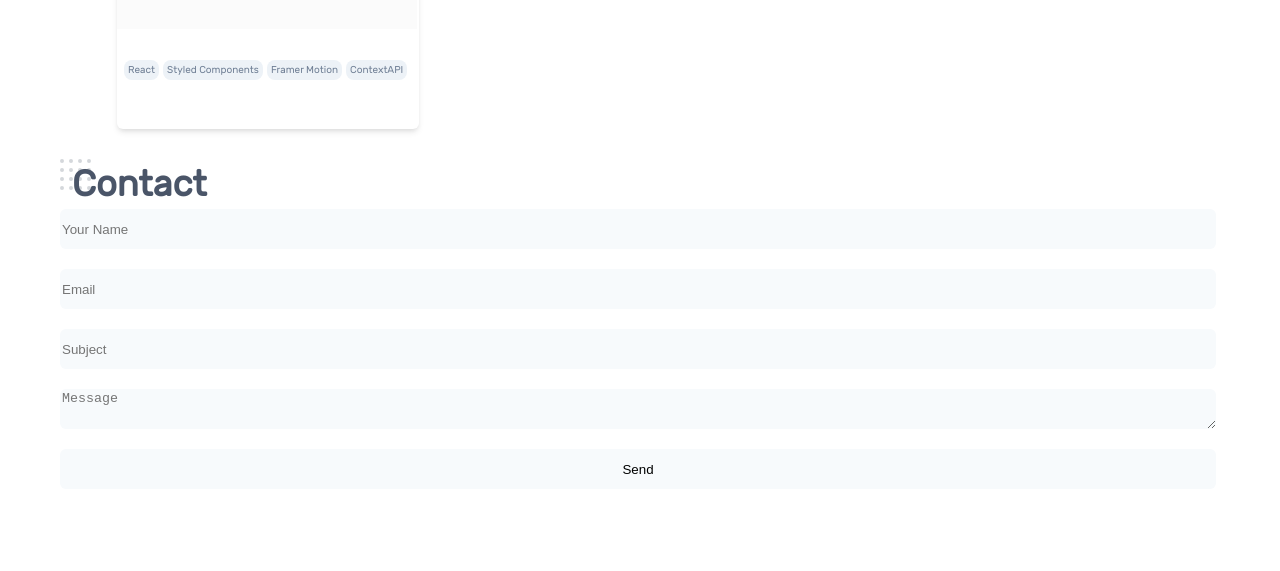
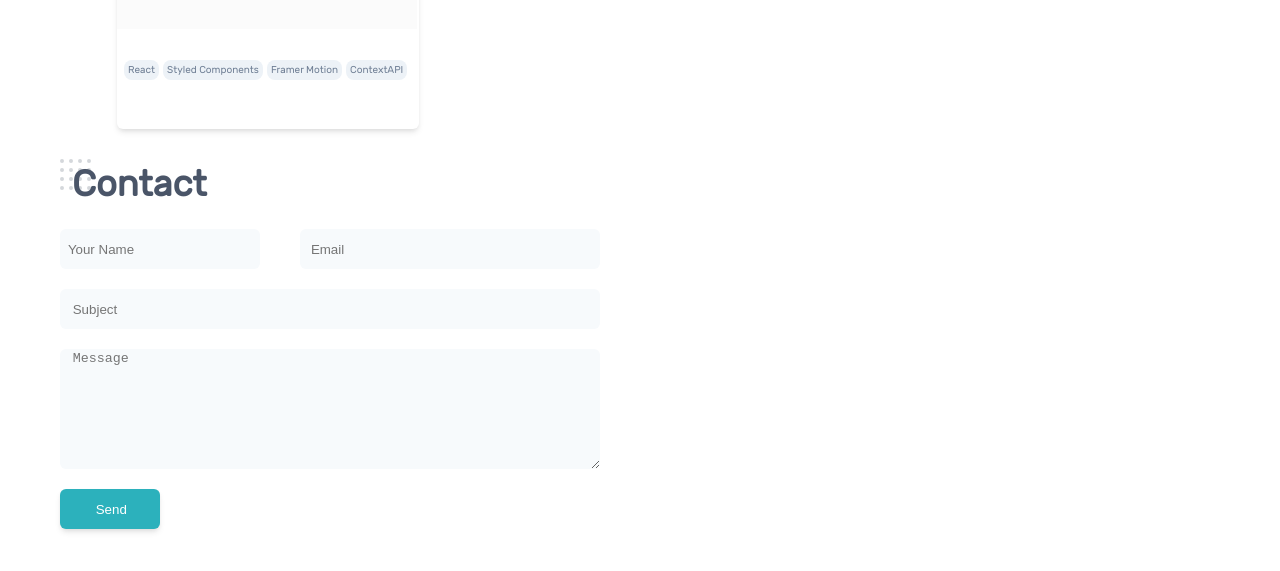
Before and after one commit to Abderyett/Portfolio, a React (Create React App) app: page / in a window 1280 px wide. Shown: the part 2662-3233 px from the top of the page. Built offline with nearby package versions, Linux system fonts and the light colour scheme.

Commit message:
update form style

```diff
--- a/src/components/Contact/Form.js
+++ b/src/components/Contact/Form.js
@@ -2,7 +2,7 @@
 import React from 'react';
 import emailjs from 'emailjs-com';
 import styled, { css } from 'styled-components';
-import { color, rounded } from '../../utilities';
+import { color, rounded, shadow } from '../../utilities';
 
 export default function ContactUs() {
   function sendEmail(e) {
@@ -20,12 +20,14 @@ export default function ContactUs() {
 
   return (
     <StyledForm className="contact-form" onSubmit={sendEmail}>
-      <StyledfInput type="text" name="name" placeholder="Your Name" />
-      <StyledfInput type="email" name="user_email" placeholder="Email" />
+      <Wrapper>
+        <NameInput type="text" name="name" placeholder="Your Name" />
+        <EmailInput type="email" name="user_email" placeholder="Email" />
+      </Wrapper>
       <StyledfInput type="text" name="subject" placeholder="Subject" />
 
-      <StyledfTextarea name="message" placeholder="Message" />
-      <StyledfInput type="submit" value="Send" />
+      <StyledfTextarea name="message" placeholder="Message" rows={10} />
+      <SubmitInput type="submit" value="Send" />
     </StyledForm>
   );
 }
@@ -33,19 +35,60 @@ export default function ContactUs() {
 const StyledForm = styled.form`
   display: grid;
   grid-gap: 2rem;
+  padding-top: 2rem;
 `;
 const FormStyled = css`
   border-radius: ${rounded.md};
   background: ${color.grey_100};
+  caret-color: ${color.grey_700};
+  text-indent: 3%;
+  height: 4rem;
+  color: ${color.grey_700};
 
-  height: 4rem;
-`;
-const StyledfInput = styled.input`
-  ${FormStyled}
   &:focus {
     outline: 1px solid ${color.blue_400};
   }
 `;
+const StyledfInput = styled.input`
+  ${FormStyled}
+  max-width:540px;
+  text-indent: 2%;
+`;
 const StyledfTextarea = styled.textarea`
   ${FormStyled}
+  max-width:540px;
+  height: 12rem;
+  text-indent: 2%;
 `;
+const NameInput = styled.input`
+  ${FormStyled}
+  width: 200px;
+`;
+const EmailInput = styled.input`
+  ${FormStyled};
+  width: 300px;
+`;
+const SubmitInput = styled.input`
+  ${FormStyled};
+  width: 10rem;
+  background-color: ${color.cyan_500};
+  color: ${color.white};
+  box-shadow: ${shadow.md};
+
+  &:focus {
+    outline: none;
+  }
+  &:active {
+    transform: translateY(2px);
+    box-shadow: ${shadow.lg};
+  }
+  &:hover {
+    background-color: ${color.cyan_400};
+  }
+`;
+const Wrapper = styled.div`
+  display: grid;
+  grid-auto-flow: column;
+  grid-template-columns: repeat(auto-fit, 22rem);
+  grid-gap: 2rem;
+`;
```
Also changed, not shown: 1 other file (tests, documents, lock files or other folders).
